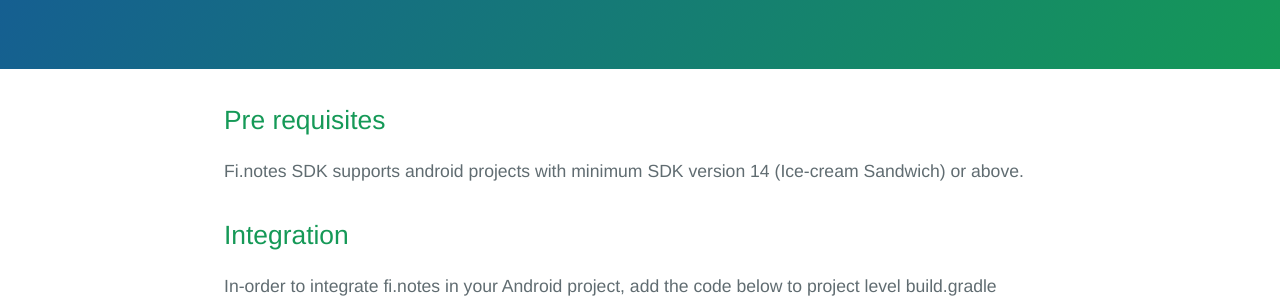
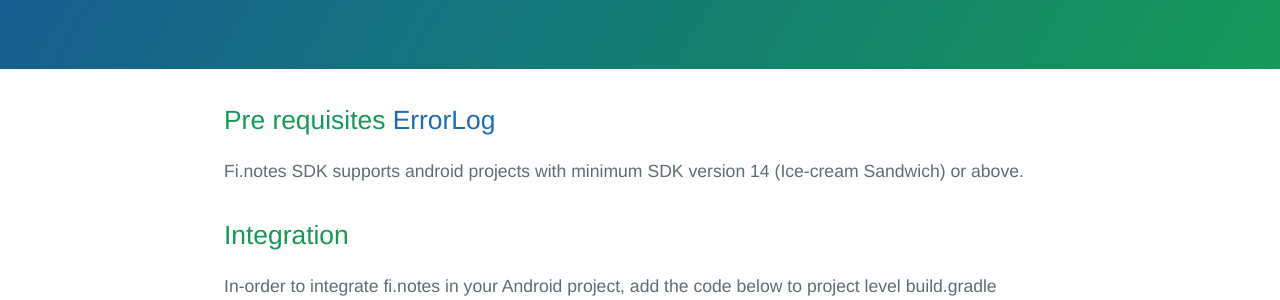
Before and after one commit to finotes/finotes.github.io, a Jekyll site: the page built from _posts/2018-01-19-android-java-docs.md, in a window 1280 px wide and 900 px high. Shown: the part 315-615 px from the top of the window. Built offline with Jekyll 4.4.1, drawn with Linux system fonts in a browser that asks for light colours; some web fonts are replaced.

Commit message:
Update 2018-01-19-android-java-docs.md

```diff
--- a/_posts/2018-01-19-android-java-docs.md
+++ b/_posts/2018-01-19-android-java-docs.md
@@ -3,7 +3,7 @@ layout: post
 title: "Android SDK Documentation"
 ---
 
-## Pre requisites
+## Pre requisites [ErrorLog](#ErrorLog)
 
 Fi.notes SDK supports android projects with minimum SDK version 14 (Ice-cream Sandwich) or
 above.
```
